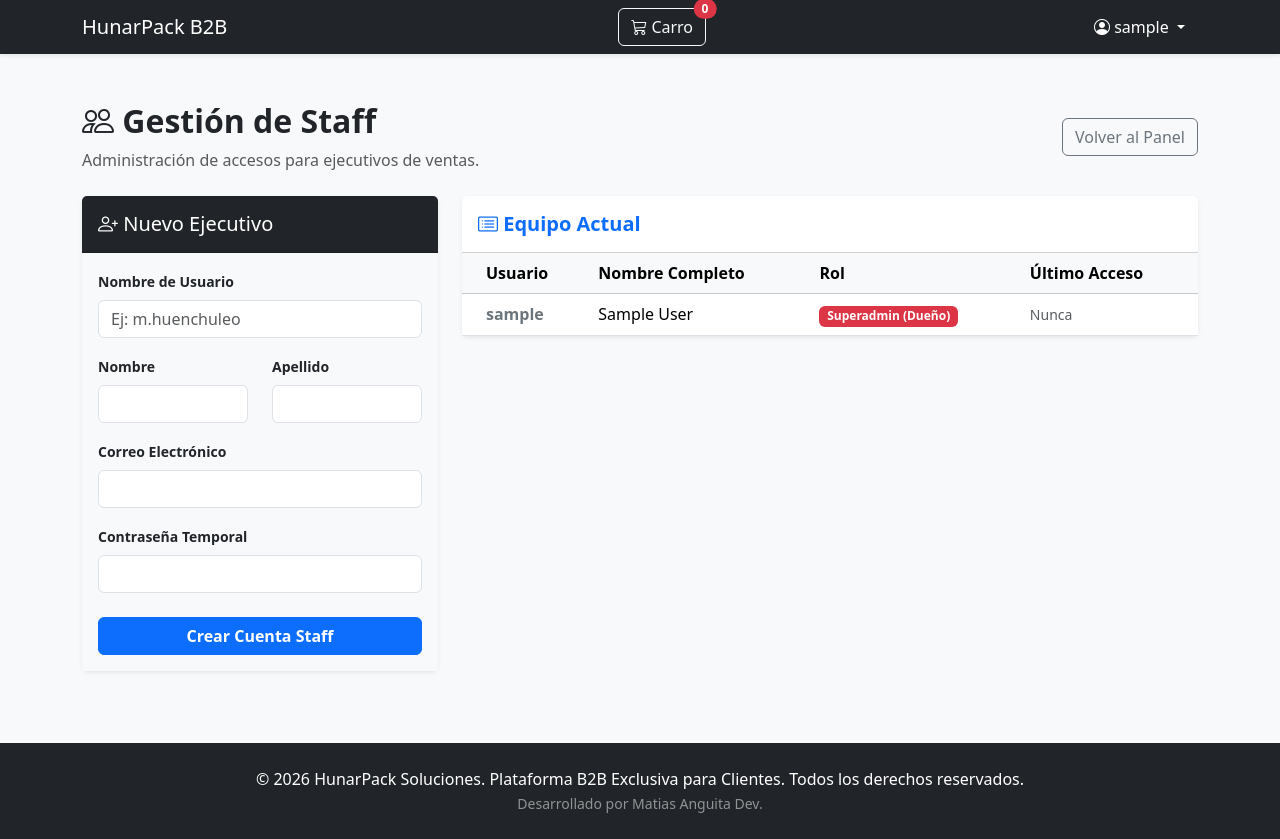
After one commit to AnguitaMatias/hunarpack-b2b, a Django app: page /panel/personal/ in a window 1280 px wide. The commit adds this page. Run offline with Django 5.2, Linux system fonts and the light colour scheme; the visitor is signed in with stand-in values (Sample User, id 1); data comes from the database, SQL or seed files in the repository.

Commit message:
Se agregó panel para gestión del staff, clonación del carrito y procesador de contexto global para el contador de este

```diff
--- /dev/null
+++ b/catalogo/context_processors.py
@@ -0,0 +1,10 @@
+def contador_carrito(request):
+    # Carro de la sesión si hay, su no diccionario vacío
+    carrito = request.session.get('carrito', {})
+
+    # Se suman las cantidades
+    total = sum(carrito.values())
+
+
+    # Se retorna el diccionado, esta variable estará disponible en toda la web.
+    return {'total_carrito_global': total}
--- a/catalogo/templates/catalogo/dashboard.html
+++ b/catalogo/templates/catalogo/dashboard.html
@@ -8,7 +8,10 @@
             <h2 class="fw-bold text-dark"><i class="bi bi-speedometer2"></i>Dashboard de Gestión</h2>
             <p class="text-muted">Panel de gestión de ventas y cotizaciones B2B de HunarPack</p>
         </div>
-        <div class="col-md-4 text-end">
+        <div class="col-md-5 text-end">
+            {% if request.user.is_superuser %}
+            <a href="{% url 'gestion_personal' %}" class="btn btn-dark fw-bold me-2"> Gestión de Equipo</a>
+            {% endif %}
             <a href="{% url 'lista_productos' %}" class="btn btn-outline-secondary">Ir al Catálogo</a>
         </div>
     </div>
--- /dev/null
+++ b/catalogo/templates/catalogo/gestion_personal.html
@@ -0,0 +1,94 @@
+{% extends 'catalogo/base.html' %}
+
+{% block content %}
+<div class="container mt-4 mb-5">
+    <div class="d-flex justify-content-between align-items-center mb-4">
+        <div>
+            <h2 class="fw-bold text-dark"><i class="bi bi-people"></i> Gestión de Staff</h2>
+            <p class="text-muted mb-0">Administración de accesos para ejecutivos de ventas.</p>
+        </div>
+        <a href="{% url 'dashboard' %}" class="btn btn-outline-secondary">Volver al Panel</a>
+    </div>
+
+    <div class="row">
+        <!-- Formulario para la creación de usuarios staff -->
+        <div class="col-md-4 mb-4">
+            <div class="card shadow-sm border-0">
+                <div class="card-header bg-dark text-white py-3">
+                    <h5 class="mb-0 fw bold"><i class="bi bi-person-plus"></i> Nuevo Ejecutivo</h5>
+                </div>
+                <div class="card-body bg-light">
+                    <form method="POST">
+                        {% csrf_token %}
+                        <div class="mb-3">
+                            <label for="" class="form-label fw-bold small">Nombre de Usuario</label>
+                            <input type="text" name="username" class="form-control" required
+                                placeholder="Ej: m.huenchuleo">
+                        </div>
+                        <div class="row mb-3">
+                            <div class="col">
+                                <label class="form-label fw-bold small">Nombre</label>
+                                <input type="text" name="first_name" class="form-control" required>
+                            </div>
+                            <div class="col">
+                                <label class="form-label fw-bold small">Apellido</label>
+                                <input type="text" name="last_name" class="form-control" required>
+                            </div>
+                        </div>
+                        <div class="mb-3">
+                            <label class="form-label fw-bold small">Correo Electrónico</label>
+                            <input type="email" name="email" class="form-control" required>
+                        </div>
+                        <div class="mb-4">
+                            <label class="form-label fw-bold small">Contraseña Temporal</label>
+                            <input type="password" name="password" class="form-control" required>
+                        </div>
+                        <button type="submit" class="btn btn-primary w-100 fw-bold">Crear Cuenta Staff</button>
+                    </form>
+                </div>
+            </div>
+        </div>
+
+        <!-- Lista del Staff existente -->
+        <div class="col-md-8">
+            <div class="card shadow-sm border-0">
+                <div class="card-header bg-white py-3">
+                    <h5 class="mb-0 fw-bold text-primary"><i class="bi bi-card-list"></i> Equipo Actual</h5>
+                </div>
+                <div class="card-body p-0">
+                    <div class="table-responsive">
+                        <table class="table table-hover align-middle mb-0">
+                            <thead class="table-light">
+                                <tr>
+                                    <th class="ps-4">Usuario</th>
+                                    <th>Nombre Completo</th>
+                                    <th>Rol</th>
+                                    <th>Último Acceso</th>
+                                </tr>
+                            </thead>
+                            <tbody>
+                                {% for integrante in equipo %}
+                                <tr>
+                                    <td class="ps-4 fw-bold text-secondary">{{ integrante.username }}</td>
+                                    <td>{{ integrante.first_name }} {{ integrante.last_name }}</td>
+                                    <td>
+                                        {% if integrante.is_superuser %}
+                                        <span class="badge bg-danger">Superadmin (Dueño)</span>
+                                        {% else %}
+                                        <span class="badge bg-primary">Ejecutivo de Ventas</span>
+                                        {% endif %}
+                                    </td>
+                                    <td class="text-muted small">
+                                        {{ integrante.last_login|date:"d M Y, H:i"|default:"Nunca" }}
+                                    </td>
+                                </tr>
+                                {% endfor %}
+                            </tbody>
+                        </table>
+                    </div>
+                </div>
+            </div>
+        </div>
+    </div>
+</div>
+{% endblock %}
--- a/catalogo/templates/catalogo/mi_historial.html
+++ b/catalogo/templates/catalogo/mi_historial.html
@@ -35,8 +35,11 @@
                             </td>
                             <td class="text-end pe-4">
                                 {% if cotizacion.total > 0 %}
-                                    <a href="{% url 'generar_pdf_cotizacion' cotizacion.id %}" class="btn btn-sm btn-outline-danger">
+                                    <a href="{% url 'generar_pdf_cotizacion' cotizacion.id %}" class="btn btn-sm btn-outline-danger" title="Descargar PDF">
                                         <i class="bi bi-file-earmark-pdf"></i> Descargar PDF
+                                    </a>
+                                    <a href="{% url 'repetir_cotizacion' cotizacion.id %}" class="btn btn-sm-btn-outline-primary" title="Repetir este pedido">
+                                        <i class="bi bi-arrow-repeat"></i> Repetir
                                     </a>
                                 {% else %}
                                     <button class="btn btn-sm btn-light text-muted" disabled>Pendiente</button>
--- a/catalogo/templates/catalogo/navbar.html
+++ b/catalogo/templates/catalogo/navbar.html
@@ -7,7 +7,7 @@
             <a href="{% url 'resumen_carrito' %}" class="btn btn-outline-light position-relative">
                 <i class="bi bi-cart3"></i> Carro
                 <span id="contador-carrito" class="position-absolute top-0 start-100 translate-middle badge rounded-pill bg-danger">
-                    {{ total_productos|default:"0" }}
+                    {{ total_carrito_global }}
                 </span>
             </a>
         </div>
--- a/catalogo/urls.py
+++ b/catalogo/urls.py
@@ -12,6 +12,7 @@ urlpatterns = [
     path('api/carrito/actualizar/', views.actualizar_carrito, name='actualizar_carrito'),
     path('checkout/procesar/', views.procesar_cotizacion, name='procesar_cotizacion'),
     path('cotizacion/<int:cotizacion_id>/pdf/', views.generar_pdf_cotizacion, name='generar_pdf_cotizacion'),
+    path('cotizacion/repetir/<int:cotizacion_id>', views.repetir_cotizacion, name='repetir_cotizacion'),
 
     # Portal de clientes
     path('login/', auth_views.LoginView.as_view(template_name='catalogo/login.html'), name='login'),
@@ -22,4 +23,5 @@ urlpatterns = [
     # Panel Admin
     path('panel/', views.dashboard, name='dashboard'),
     path('panel/cotizacion/<int:cotizacion_id>/precios/', views.fijar_precios_cotizacion, name='fijar_precios'),
+    path('panel/personal/', views.gestion_personal, name='gestion_personal'),
 ]
--- a/catalogo/views.py
+++ b/catalogo/views.py
@@ -1,18 +1,19 @@
 import json
+from .models import Producto, Categoria, Cotizacion, DetalleCotizacion
+from django.conf import settings
+from django.contrib import messages
+from django.contrib.admin.views.decorators import staff_member_required
+from django.contrib.auth.models import User
+from django.contrib.auth.decorators import login_required, user_passes_test
+from django.contrib.auth import logout, login as auth_login
+from django.contrib.auth.forms import UserCreationForm
 from django.core.mail import send_mail
-from django.conf import settings
-from django.http import JsonResponse, HttpResponse
-from django.shortcuts import render, redirect, get_object_or_404
-from django.contrib import messages
 from django.db import transaction
 from django.db.models import Q
-from .models import Producto, Categoria, Cotizacion, DetalleCotizacion
+from django.http import JsonResponse, HttpResponse
+from django.template.loader import get_template
+from django.shortcuts import render, redirect, get_object_or_404
 from xhtml2pdf import pisa
-from django.template.loader import get_template
-from django.contrib.admin.views.decorators import staff_member_required
-from django.contrib.auth.decorators import login_required
-from django.contrib.auth import logout, login as auth_login
-from django.contrib.auth.forms import UserCreationForm
 
 # Vista de productos
 def lista_productos(request):
@@ -175,6 +176,38 @@ def actualizar_carrito(request):
             'total_productos': total_productos
         })
     return JsonResponse({'status': 'error'}, status=400)
+
+# Lógica para repetir cotización antigua
+@login_required(login_url='/login/')
+def repetir_cotizacion(request, cotizacion_id):
+    # Se recupera la cotización antigua (comprobando que le pertenece al usuario)
+    cotizacion_antigua = get_object_or_404(Cotizacion, id=cotizacion_id, usuario=request.user)
+
+    # Se recupera el carro actual de la sesión (se creará si no existe)
+    carrito = request.session.get('carrito', {})
+
+    # Se vacía el carro actual para evitar errores
+    carrito.clear()
+
+    # Se itera sobre los productos de la cotización antigua y se pasan al carro actual.
+    for detalle in cotizacion_antigua.detalles.all():
+        producto_id = str(detalle.producto.id)
+        cantidad = detalle.cantidad
+
+        # Comprobamos stock
+        if cantidad > detalle.producto.stock_actual:
+            cantidad = detalle.producto.stock_actual
+
+        if cantidad > 0:
+            carrito[producto_id] = cantidad
+
+    # Se guarda el carro actual de la sesión.
+    request.session['carrito'] = carrito
+    request.session.modified = True
+
+    messages.success(request, f"¡Cotización #{cotizacion_antigua.id} clonada! Se han cargado los productos disponibles de esta a tu carrito.")
+
+    return redirect('resumen_carrito')
 
 # Lógica para guardar y descontar stock
 @transaction.atomic
@@ -384,3 +417,36 @@ def fijar_precios_cotizacion(request, cotizacion_id):
         'cotizacion': cotizacion,
         'detalles': detalles
     })
+
+# Gestión de personal (solo admin)
+def es_superadmin(user):
+    return user.is_superuser
+
+@user_passes_test(es_superadmin, login_url='/panel/')
+def gestion_personal(request):
+    if request.method == 'POST':
+        # Tomamos los datos del formulario
+        username = request.POST.get('username')
+        email = request.POST.get('email')
+        nombre = request.POST.get('first_name')
+        apellido = request.POST.get('last_name')
+        password = request.POST.get('password')
+
+        # Comprobamos que el usuario no exista ya.
+        if User.objects.filter(username=username).exists():
+            messages.error(request, f"El usuario '{username}' ya está registrado. Intente con otro.")
+        else:
+            # Creación del usuario
+            nuevo_staff = User.objects.create_user(username=username, email=email, password=password)
+            nuevo_staff.first_name = nombre
+            nuevo_staff.last_name = apellido
+            nuevo_staff.is_staff = True
+            nuevo_staff.save()
+            messages.success(request, f"Ejecutivo {nombre} {apellido} creado exitosamente.")
+
+        return redirect('gestion_personal')
+
+    # Se recuperan todos los usuario que son staff (incluye al superadmin)
+    equipo = User.objects.filter(is_staff=True).order_by('-is_superuser', 'first_name')
+
+    return render(request, 'catalogo/gestion_personal.html', {'equipo': equipo})
--- a/core/settings.py
+++ b/core/settings.py
@@ -69,6 +69,7 @@ TEMPLATES = [
                 'django.template.context_processors.request',
                 'django.contrib.auth.context_processors.auth',
                 'django.contrib.messages.context_processors.messages',
+                'catalogo.context_processors.contador_carrito'
             ],
         },
     },
```
